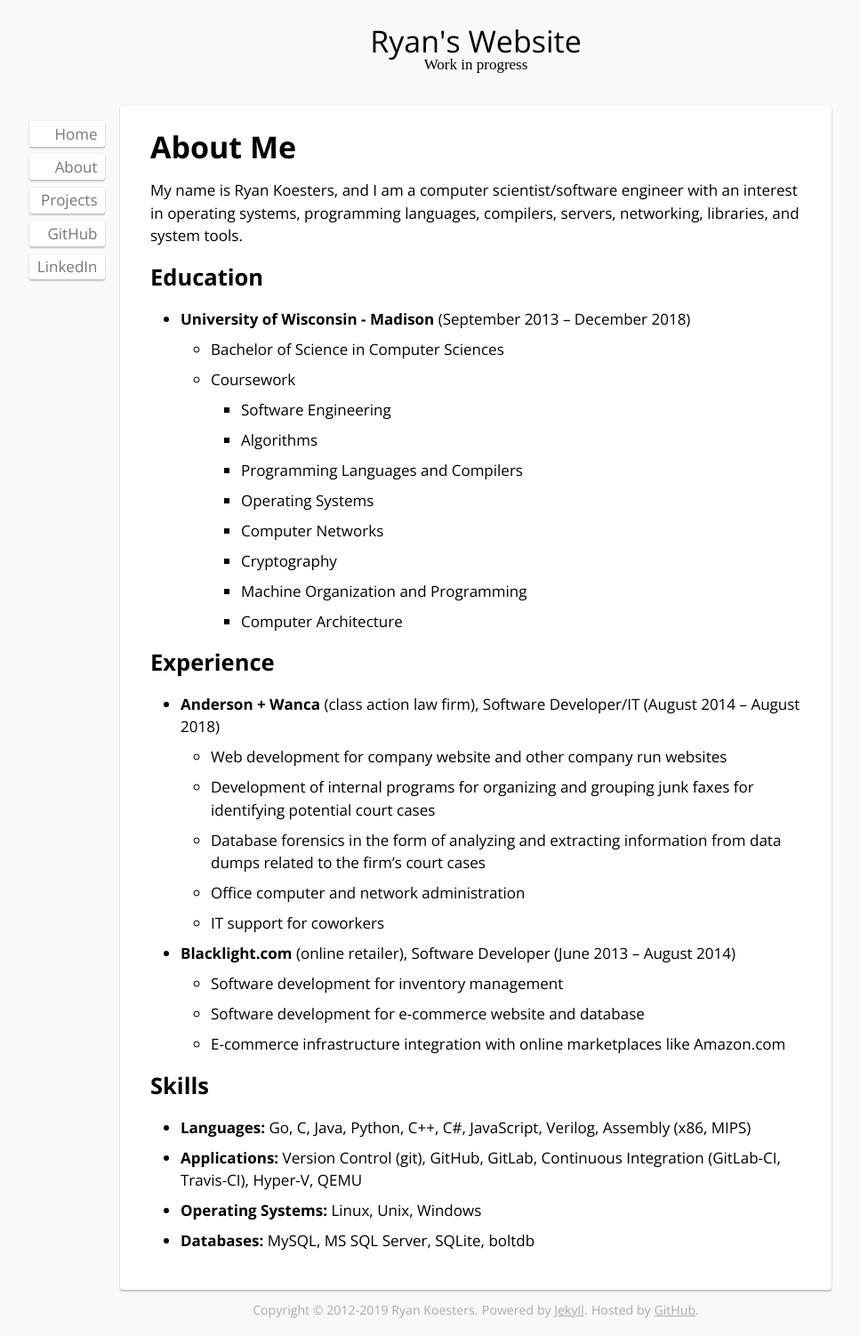
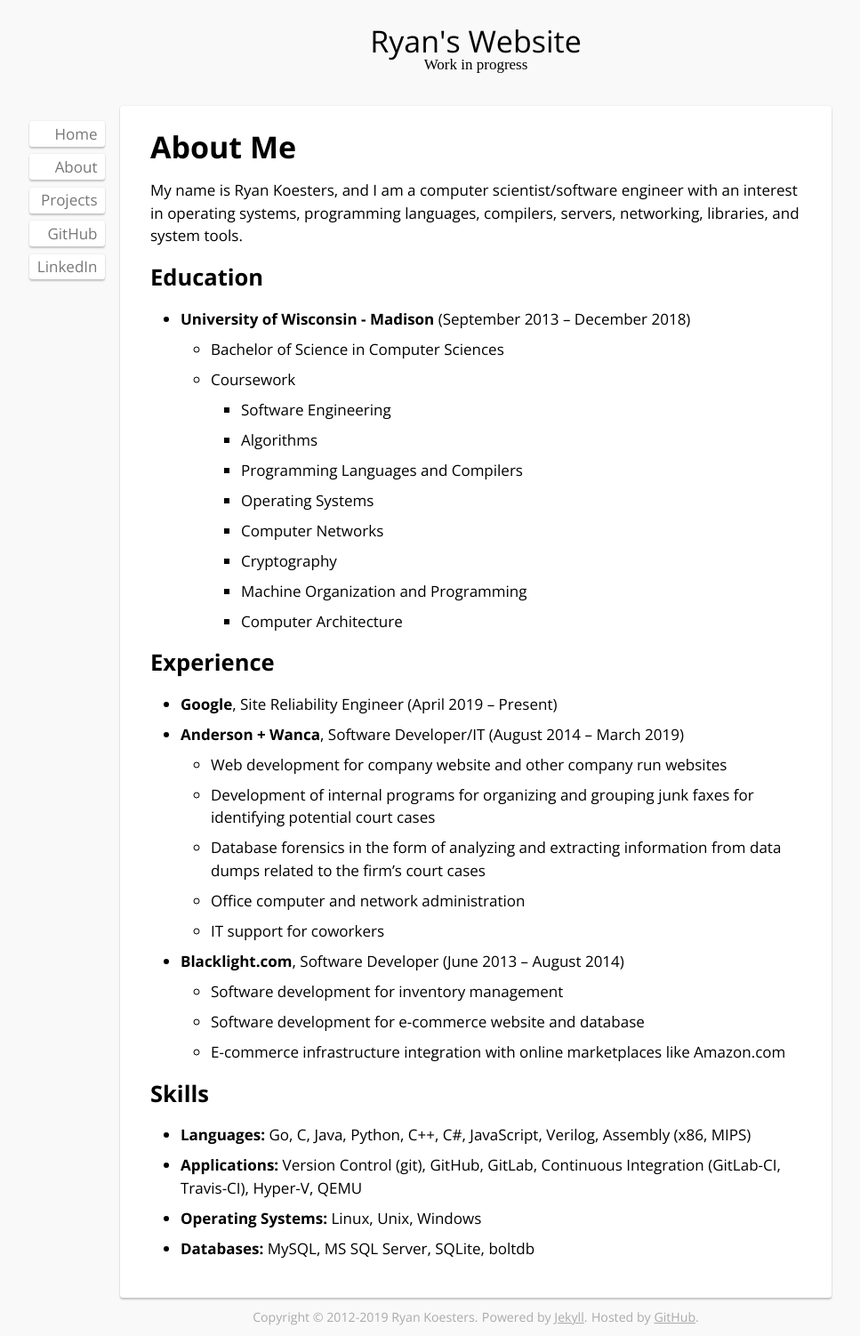
Before and after one commit to rkoesters/rkoesters.github.io, a Jekyll site: the page built from about.md, in a window 1280 px wide. Shown: the whole page at 89% size, without its empty margins (105-1072 px from the left). Built offline with Jekyll 4.4.1, drawn with Linux system fonts in a browser that asks for light colours; nearby versions of some CDN libraries.

Commit message:
Add Google to job list.

```diff
--- a/about.md
+++ b/about.md
@@ -36,8 +36,10 @@ Education
 Experience
 ----------
 
-- **Anderson + Wanca** (class action law firm), Software Developer/IT
-  (August 2014 -- August 2018)
+- **Google**, Site Reliability Engineer (April 2019 -- Present)
+
+- **Anderson + Wanca**, Software Developer/IT (August 2014 -- March
+  2019)
 
   - Web development for company website and other company run websites
 
@@ -51,8 +53,7 @@ Experience
 
   - IT support for coworkers
 
-- **Blacklight.com** (online retailer), Software Developer (June 2013 --
-  August 2014)
+- **Blacklight.com**, Software Developer (June 2013 -- August 2014)
 
   - Software development for inventory management
 
```
